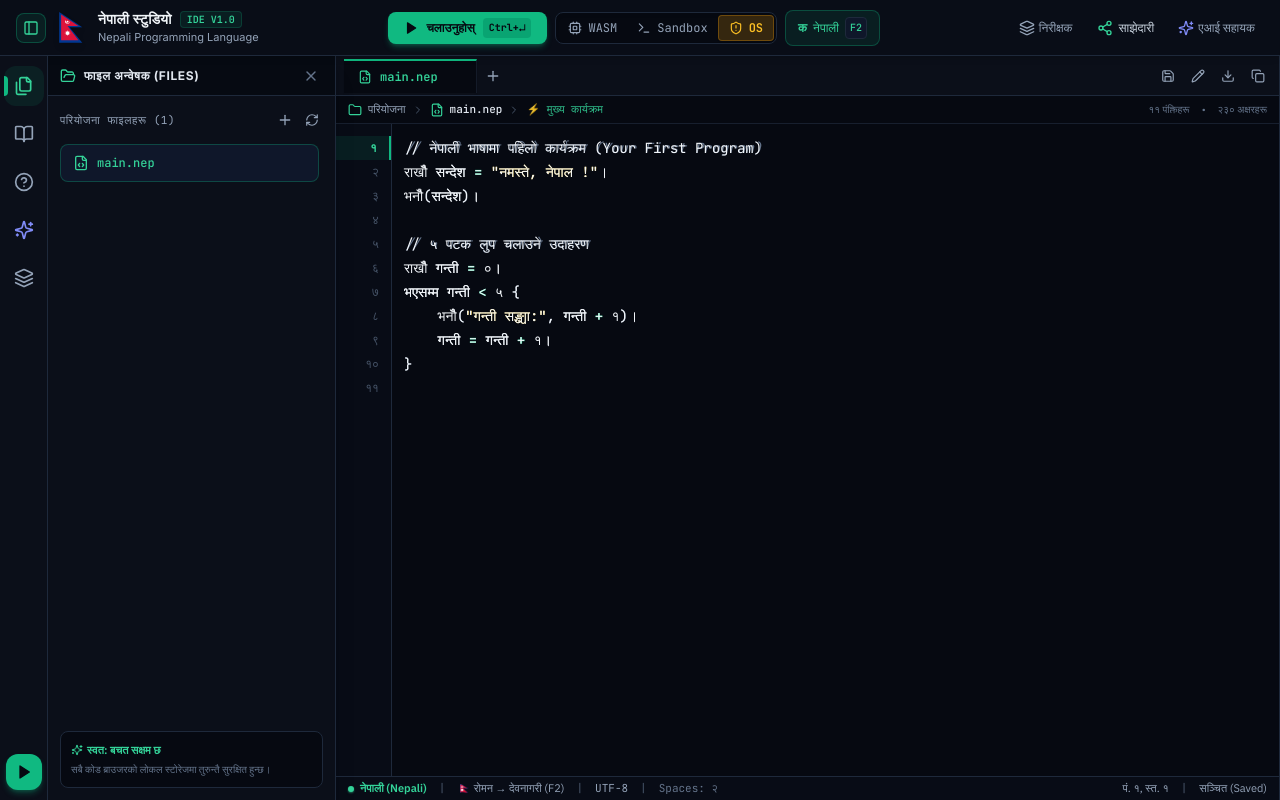
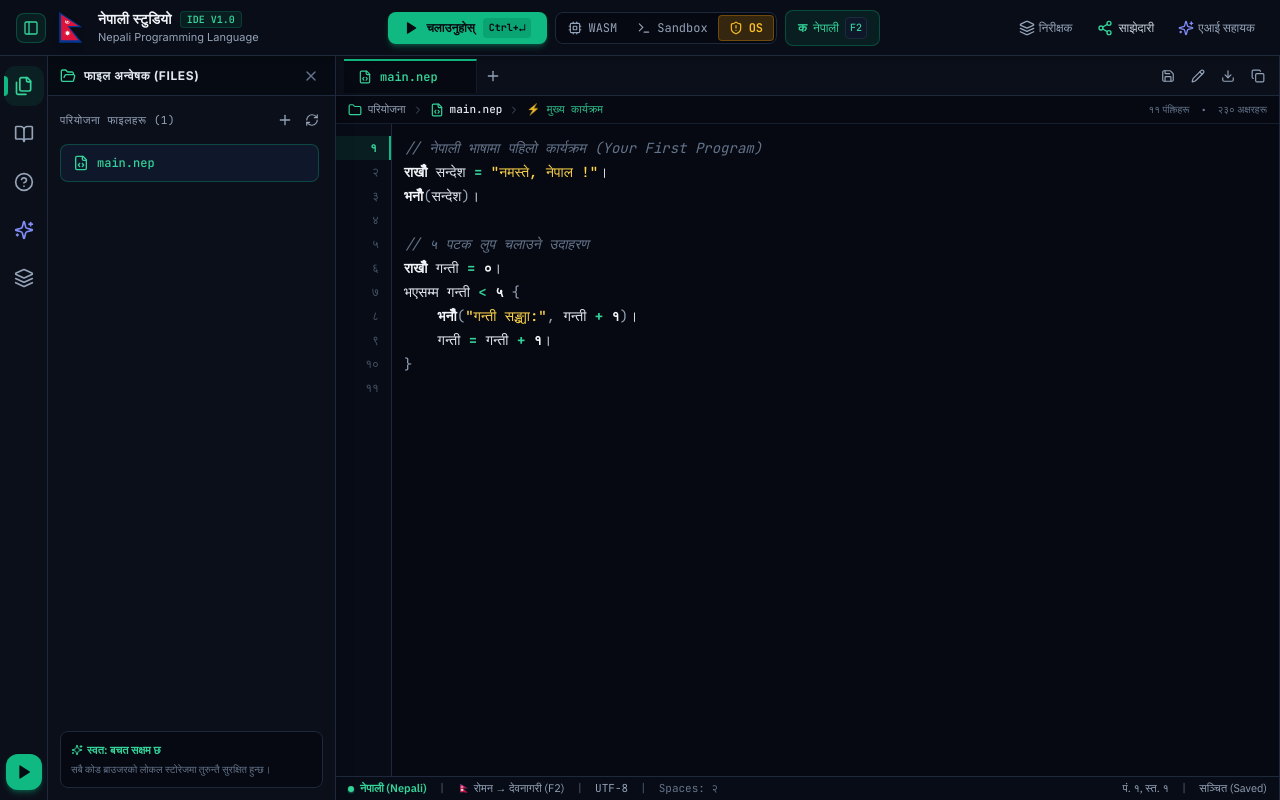
Before and after one commit to itSubeDibesh/Nepali-Programming-Language, a Next.js app in the folder studio/: page / in a window 1280 px wide. Built offline with nearby package versions, Linux system fonts and the light colour scheme; a web font is replaced by a local one.

Commit message:
fix(studio): eliminate text overlap double-render by making textarea text transparent over syntax highlighter

```diff
--- a/studio/src/components/Editor.tsx
+++ b/studio/src/components/Editor.tsx
@@ -437,18 +437,19 @@
         </div>
 
         {/* Textarea & Syntax Highlight Layer */}
-        <div className="flex-1 relative overflow-hidden">
+        <div className="flex-1 relative overflow-hidden bg-[#060911]">
           {/* Syntax Highlighter Underlay */}
           <pre
             ref={highlighterRef}
             aria-hidden="true"
-            className="absolute inset-0 p-3 m-0 pointer-events-none font-mono text-sm leading-6 whitespace-pre overflow-hidden text-transparent select-none font-devanagari"
+            className="absolute inset-0 p-3 m-0 pointer-events-none font-mono text-sm leading-6 whitespace-pre overflow-hidden text-slate-100 select-none font-devanagari"
+            style={{ tabSize: 2 }}
             dangerouslySetInnerHTML={{
               __html: highlightNepaliCode(activeContent) + '\n\n',
             }}
           />
 
-          {/* Interactive Textarea Input */}
+          {/* Interactive Textarea Input (Text transparent to prevent double render/glitch) */}
           <textarea
             ref={textareaRef}
             value={activeContent}
@@ -467,7 +468,11 @@
             spellCheck={false}
             autoCapitalize="off"
             autoComplete="off"
-            className="absolute inset-0 w-full h-full p-3 m-0 bg-transparent text-slate-100 font-mono text-sm leading-6 resize-none outline-none border-none whitespace-pre overflow-auto font-devanagari caret-emerald-400 selection:bg-emerald-500/30"
+            style={{
+              tabSize: 2,
+              WebkitTextFillColor: 'transparent',
+            }}
+            className="absolute inset-0 w-full h-full p-3 m-0 bg-transparent text-transparent font-mono text-sm leading-6 resize-none outline-none border-none whitespace-pre overflow-auto font-devanagari caret-emerald-400 selection:bg-emerald-500/30"
           />
         </div>
 
```
